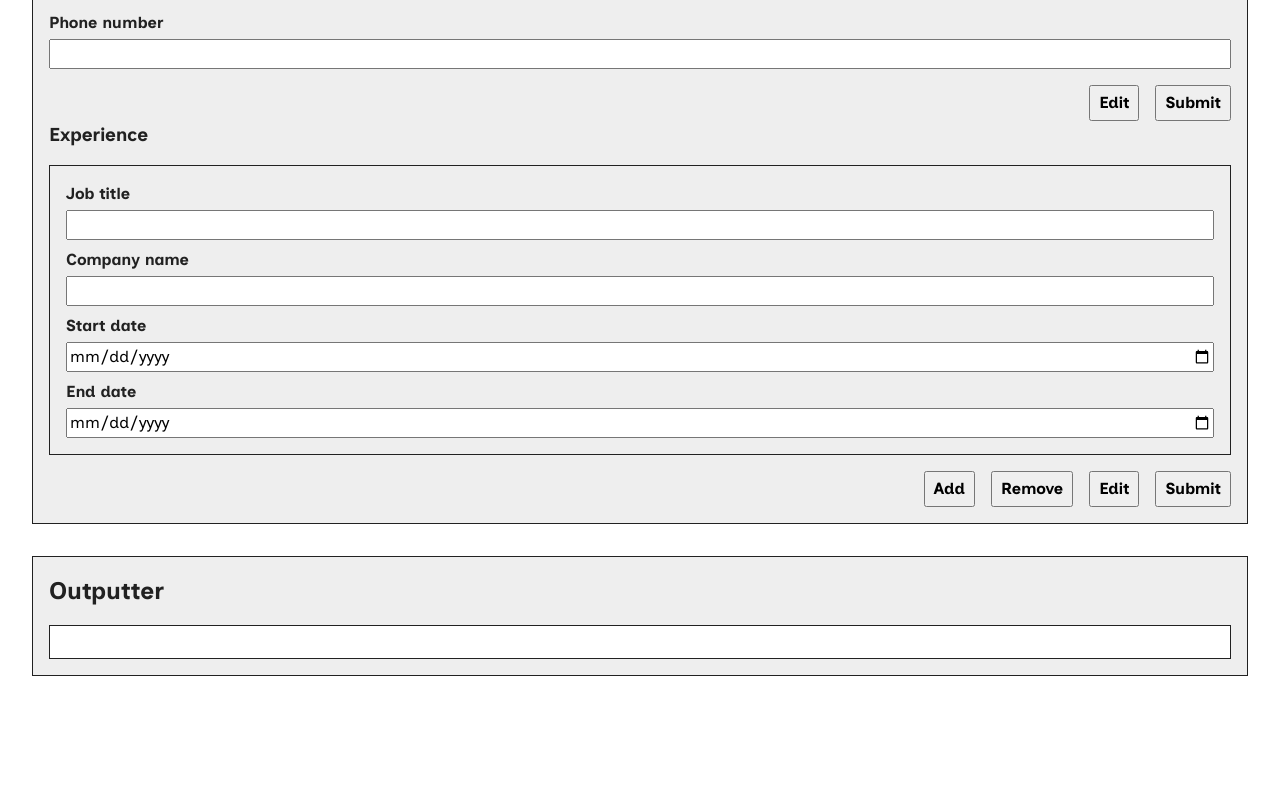
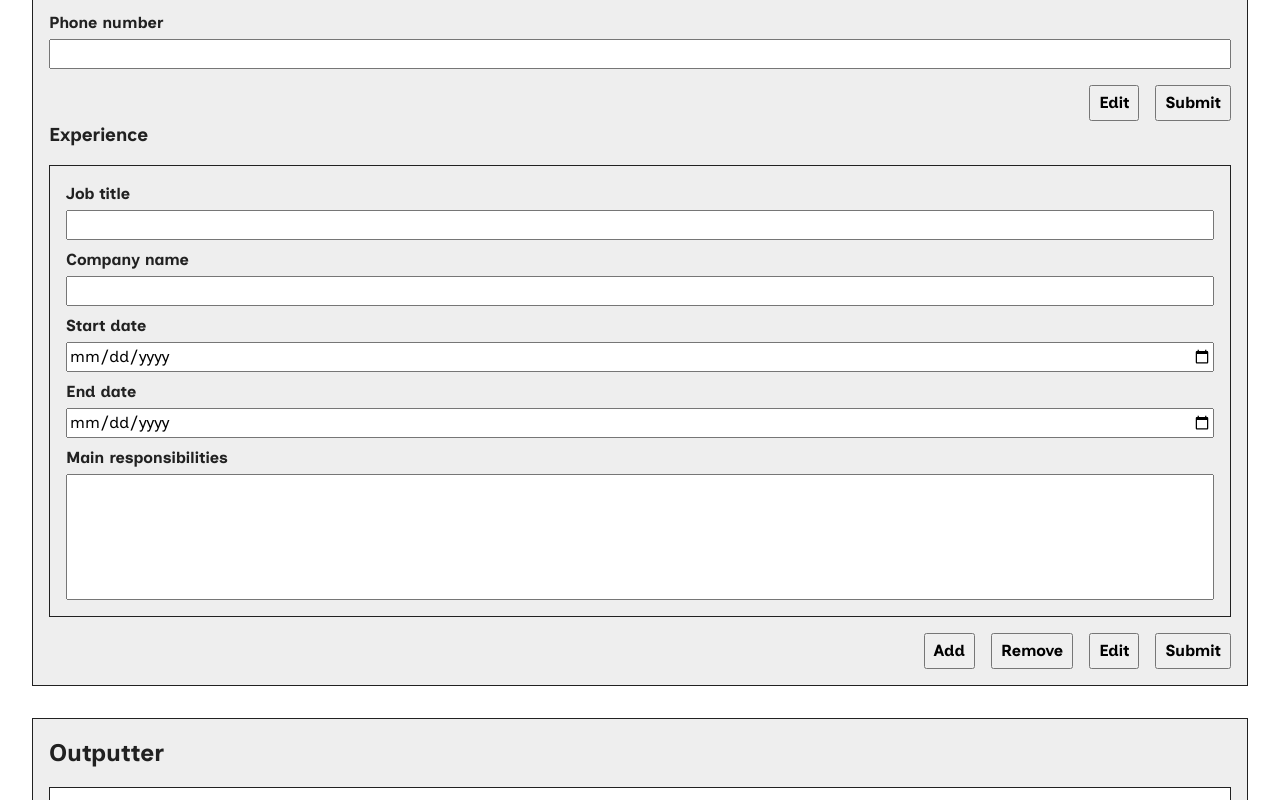
Before and after one commit to dsmchen/cv-app, a React (Vite) app: page / in a window 1280 px wide. Shown: the part 386-1186 px from the top of the page. Before the commit the page ends 1094 px from the top, so only its background shows below. Built offline with nearby package versions, Linux system fonts and the light colour scheme.

Commit message:
feat: add mainResponsibilities state

```diff
--- a/src/components/CvGenerator.jsx
+++ b/src/components/CvGenerator.jsx
@@ -16,6 +16,7 @@ export default function CvGenerator() {
       companyName: '',
       startDate: '',
       endDate: '',
+      mainResponsibilities: '',
     },
   ]);
 
--- a/src/components/ExperienceForm.jsx
+++ b/src/components/ExperienceForm.jsx
@@ -1,6 +1,7 @@
 import '../styles/Form.css';
 import TextInput from './fields/TextInput';
 import DateInput from './fields/DateInput';
+import Textarea from './fields/Textarea';
 import ButtonGroup from './buttons/ButtonGroup';
 import { useState } from 'react';
 
@@ -44,6 +45,14 @@ export default function ExperienceForm({ experience, setExperience }) {
           index={i}
           disabled={inputDisabled}
         />
+        <Textarea
+          label="Main responsibilities"
+          value={experience[i].mainResponsibilities ?? ''}
+          experience={experience}
+          setExperience={setExperience}
+          index={i}
+          disabled={inputDisabled}
+        />
       </div>
     );
   }
--- a/src/components/Outputter.jsx
+++ b/src/components/Outputter.jsx
@@ -2,10 +2,12 @@ import '../styles/Outputter.css';
 
 export default function Outputter({ contact, experience }) {
   const experienceJsx = [];
+  const mainResponsibilitiesJsx = [];
 
   for (const exp of experience) {
     experienceJsx.push(
-      <ul key={exp.id} className="exp">
+      <div className="exp">
+        <ul key={exp.id} className="exp-top">
           {exp.jobTitle && (
             <li
               key={exp.id + '-jobTitle'}
@@ -40,6 +42,16 @@ export default function Outputter({ contact, experience }) {
             </li>
           )}
         </ul>
+        {exp.mainResponsibilities && (
+          <ul className="exp-bottom">
+            {exp.mainResponsibilities.split(', ').forEach((element) => {
+              console.log(element);
+              mainResponsibilitiesJsx.push(<li key={element}>{element}</li>);
+            })}
+            {mainResponsibilitiesJsx}
+          </ul>
+        )}
+      </div>
     );
   }
 
@@ -61,10 +73,9 @@ export default function Outputter({ contact, experience }) {
           </ul>
         </header>
         <section className="experience">
-          {(experience[0].jobTitle ||
-            experience[0].companyName ||
-            experience[0].startDate ||
-            experience[0].endDate) && <h4>Experience</h4>}
+          {(experience[0].jobTitle || experience[0].companyName) && (
+            <h4>Experience</h4>
+          )}
           {experienceJsx}
         </section>
       </div>
--- a/src/components/buttons/Button.jsx
+++ b/src/components/buttons/Button.jsx
@@ -23,6 +23,7 @@ export default function Button({
             jobTitle: '',
             startDate: '',
             endDate: '',
+            mainResponsibilities: '',
           },
         ]);
         break;
--- /dev/null
+++ b/src/components/fields/Textarea.jsx
@@ -0,0 +1,36 @@
+export default function Textarea({
+  label,
+  value,
+  experience,
+  setExperience,
+  index,
+  disabled,
+}) {
+  function handleChange(e) {
+    switch (label) {
+      case 'Main responsibilities':
+        setExperience(
+          experience.map((exp) => {
+            if (exp.id === index) {
+              return { ...exp, mainResponsibilities: e.target.value };
+            } else {
+              return exp;
+            }
+          })
+        );
+        break;
+    }
+  }
+
+  return (
+    <label>
+      <span>{label}</span>
+      <textarea
+        rows="5"
+        value={value}
+        onChange={handleChange}
+        disabled={disabled}
+      ></textarea>
+    </label>
+  );
+}
--- a/src/styles/Form.css
+++ b/src/styles/Form.css
@@ -37,3 +37,7 @@ form button {
   border: 1px solid var(--gray-900);
   padding: 1rem;
 }
+
+textarea {
+  resize: none;
+}
--- a/src/styles/Outputter.css
+++ b/src/styles/Outputter.css
@@ -14,6 +14,10 @@
   margin-top: 3rem;
 }
 
+/*
+  ContactForm
+*/
+
 .outputter .contact {
   list-style: none;
   padding-left: 0;
@@ -26,22 +30,20 @@
   font-weight: bold;
 }
 
+/*
+  ExperienceForm
+*/
+
 .outputter .experience {
   display: flex;
   flex-direction: column;
   gap: 1.5rem;
 }
 
-.outputter .exp {
+.outputter .exp .exp-top {
   list-style: none;
   padding-left: 0;
   display: flex;
-}
-
-.outputter .exp .job-title,
-.outputter .exp .company-name,
-.outputter .exp .start-date,
-.outputter .exp .end-date {
   font-weight: bold;
 }
 
@@ -56,3 +58,7 @@
 .outputter .exp .has-hyphen::after {
   content: '\00a0-\00a0';
 }
+
+.outputter .exp .exp-bottom {
+  padding-left: 20px;
+}
```
Lines whose indentation alone changed are shown as unchanged.
